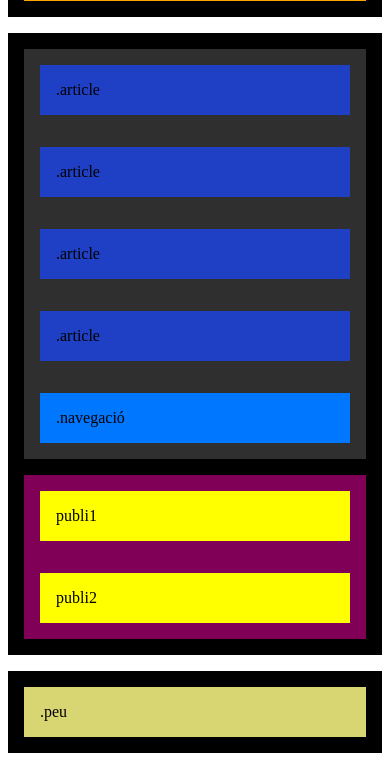
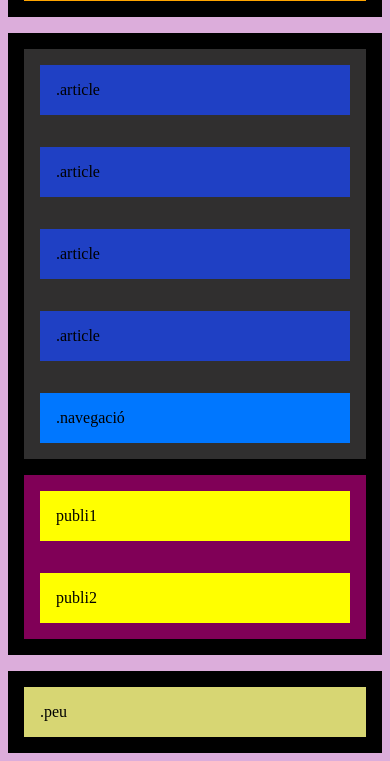
Before and after one commit to paulare17/Sprint1.1, a plain HTML site: page index.html in a window 390 px wide. Shown: the part 190-951 px from the top of the page. Drawn offline with Linux system fonts and the light colour scheme.

Commit message:
Exercici 4

```diff
--- a/styles.css
+++ b/styles.css
@@ -153,7 +153,9 @@ footer {
 /* per a tablets*/
 
 @media (max-width: 768px) {
-
+    body {
+        background-color: rgb(158, 240, 149);
+    }
     main {
         display: flex;
     }
@@ -171,7 +173,9 @@ footer {
 /* per a mòbils*/
 
 @media (max-width: 568px) {
-
+    body {
+        background-color: rgb(220, 173, 219);
+    }
     main {
         display: flex;
         flex-direction: column;
```
